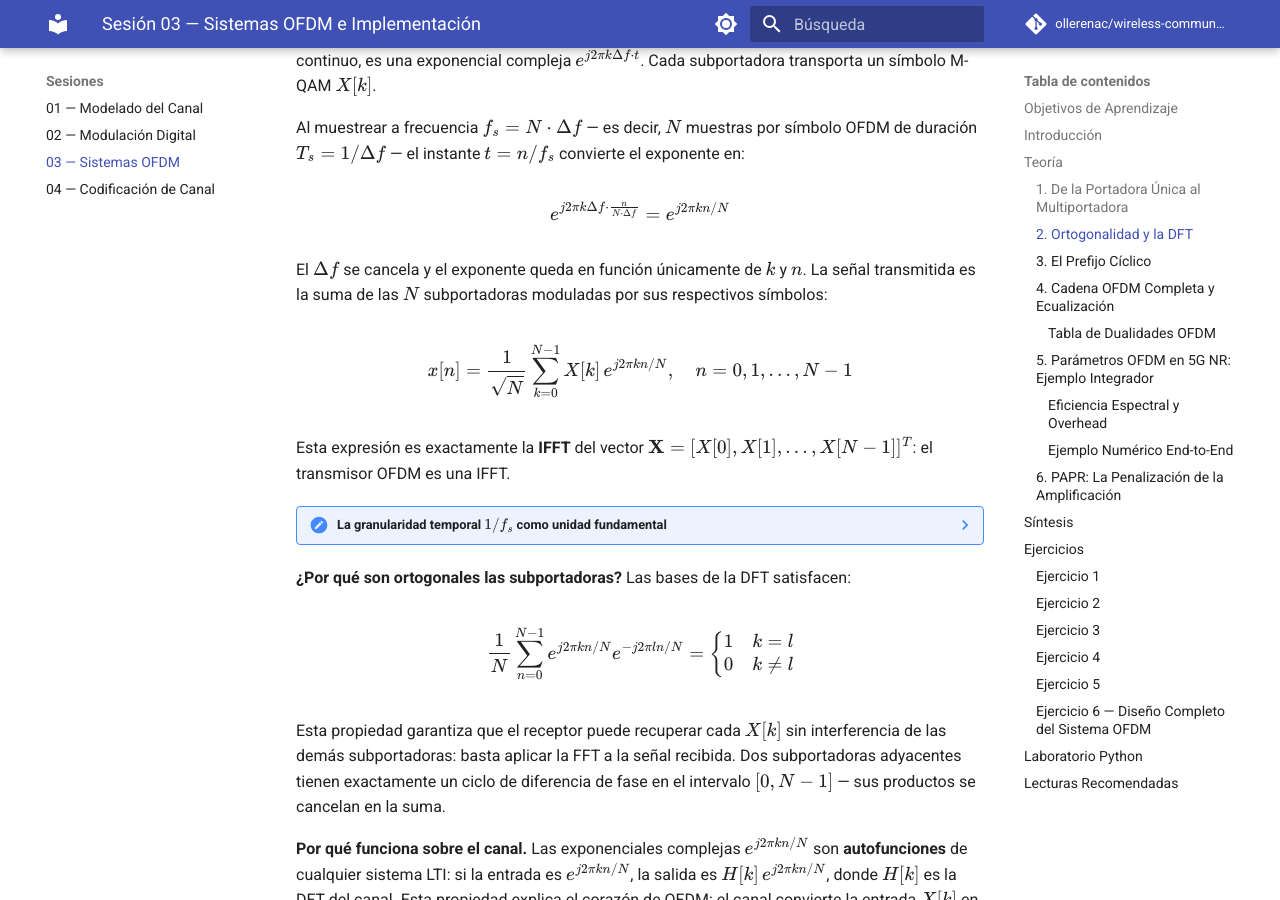
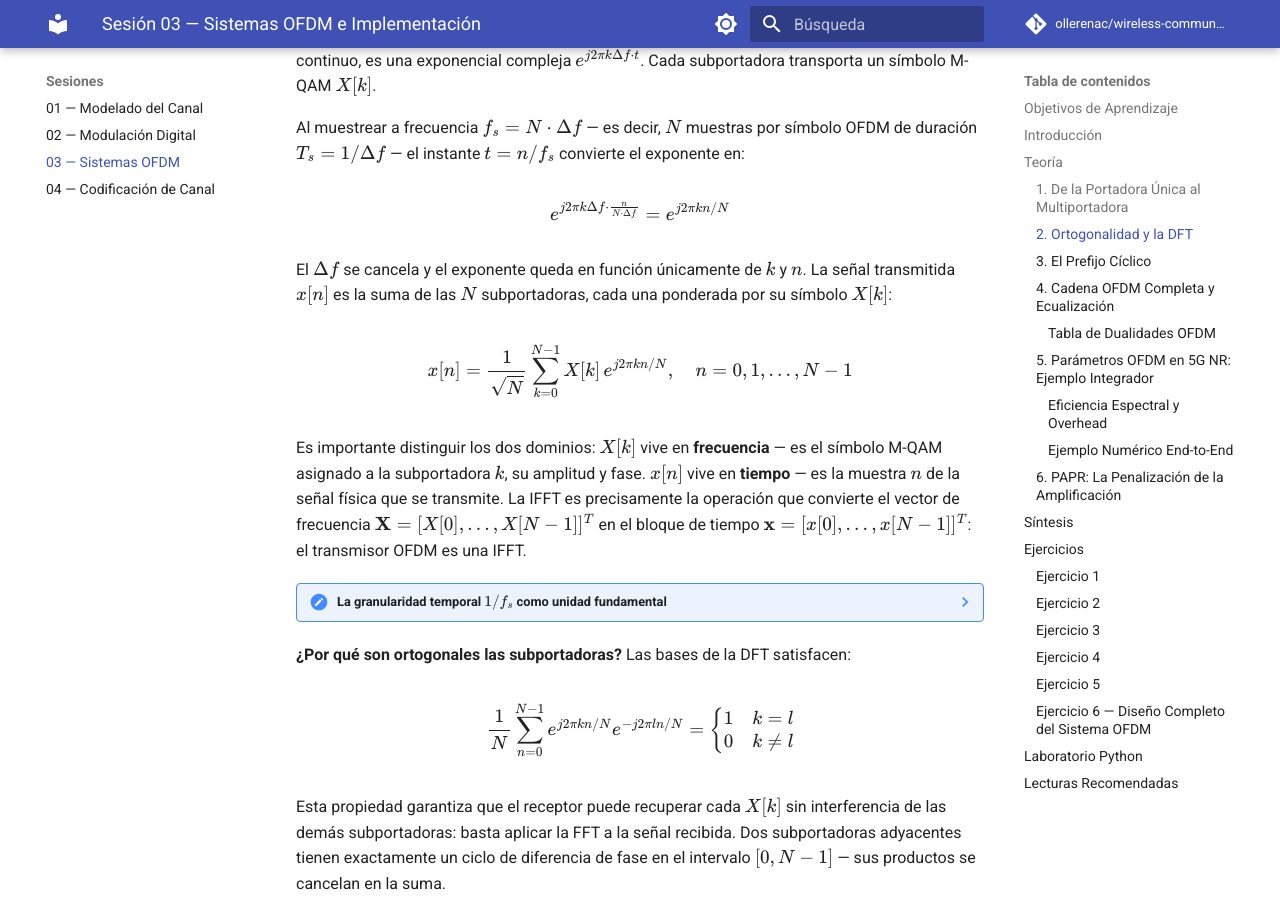
Before and after one commit to ollerenac/wireless-communication-systems, an MkDocs documentation site: the page built from docs/sessions/03-ofdm-systems/index.md, in a window 1280 px wide and 900 px high, scrolled down 4202 px. Built offline with MkDocs 1.6.1 and Material for MkDocs 9.7.7, drawn with Linux system fonts in a browser that asks for light colours; comment, search, counter and statistics services are not loaded.

Commit message:
sess03: clarify X[k] vs x[n] domains and fix note box — N from subcarriers not ADC
Co-Authored-By: Claude Sonnet 4.6 <noreply@anthropic.com>

```diff
--- a/docs/sessions/03-ofdm-systems/index.md
+++ b/docs/sessions/03-ofdm-systems/index.md
@@ -102,18 +102,19 @@ Al muestrear a frecuencia $f_s = N \cdot \Delta f$ — es decir, $N$ muestras po
 
 $$e^{j2\pi k \Delta f \cdot \frac{n}{N \cdot \Delta f}} = e^{j2\pi kn/N}$$
 
-El $\Delta f$ se cancela y el exponente queda en función únicamente de $k$ y $n$. La señal transmitida es la suma de las $N$ subportadoras moduladas por sus respectivos símbolos:
+El $\Delta f$ se cancela y el exponente queda en función únicamente de $k$ y $n$. La señal transmitida $x[n]$ es la suma de las $N$ subportadoras, cada una ponderada por su símbolo $X[k]$:
 
 $$x[n] = \frac{1}{\sqrt{N}} \sum_{k=0}^{N-1} X[k]\, e^{j2\pi kn/N}, \quad n = 0, 1, \ldots, N-1$$
 
-Esta expresión es exactamente la **IFFT** del vector $\mathbf{X} = [X[0], X[1], \ldots, X[N-1]]^T$: el transmisor OFDM es una IFFT.
+Es importante distinguir los dos dominios: $X[k]$ vive en **frecuencia** — es el símbolo M-QAM asignado a la subportadora $k$, su amplitud y fase. $x[n]$ vive en **tiempo** — es la muestra $n$ de la señal física que se transmite. La IFFT es precisamente la operación que convierte el vector de frecuencia $\mathbf{X} = [X[0], \ldots, X[N-1]]^T$ en el bloque de tiempo $\mathbf{x} = [x[0], \ldots, x[N-1]]^T$: el transmisor OFDM es una IFFT.
 
 ??? note "La granularidad temporal $1/f_s$ como unidad fundamental"
     Al muestrear a $f_s$, se divide el tiempo en intervalos de $1/f_s$ segundos. Todo lo demás queda encadenado a esa granularidad:
 
-    - Un símbolo OFDM dura $N$ intervalos → $T_s = N/f_s$
-    - El espaciado entre subportadoras es $\Delta f = 1/T_s = f_s/N$ — un intervalo de frecuencia por cada intervalo de tiempo
-    - La subportadora $k$ completa exactamente $k$ ciclos completos en los $N$ intervalos del símbolo
+    - El símbolo OFDM tiene $N$ muestras porque hay $N$ subportadoras: la IFFT toma $N$ entradas en frecuencia $X[k]$ y produce $N$ salidas en tiempo $x[n]$. No es la resolución del ADC la que fija $N$ — es el número de subportadoras.
+    - El símbolo dura $T_s = N/f_s$ segundos — el tiempo de transmitir esas $N$ muestras a ritmo $f_s$.
+    - El espaciado entre subportadoras resulta $\Delta f = 1/T_s = f_s/N$, de modo que cada subportadora completa exactamente un número entero de ciclos en $T_s$.
+    - La subportadora $k$ completa exactamente $k$ ciclos completos en los $N$ intervalos del símbolo.
 
     Esto explica por qué el exponente colapsa a $e^{j2\pi kn/N}$ sin parámetros sueltos: $f_s$ y $\Delta f$ se cancelan porque están relacionados por $N$. Si $\Delta f$ no fuera exactamente $f_s/N$, la cancelación no ocurriría y la ortogonalidad se rompería.
 
```
